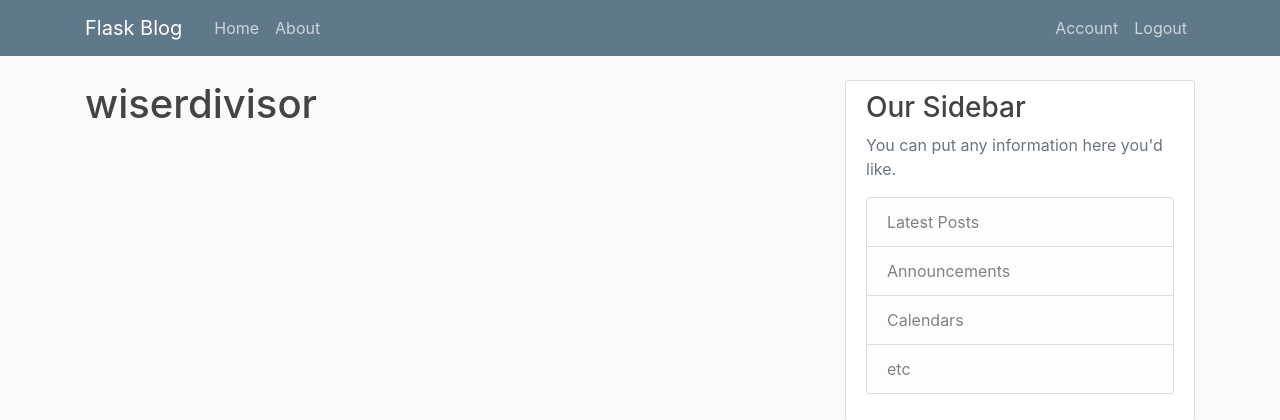
After one commit to wiserdivisor/codeblog, a Flask app: page /account in a window 1280 px wide. The commit adds this page. Shown: the top 420 px of the page. Run offline with Flask 2, Linux system fonts and the light colour scheme; a user stored in the database is signed in; some libraries are stand-ins or nearby versions.

Commit message:
commit_7

```diff
--- a/flaskblog/__init__.py
+++ b/flaskblog/__init__.py
@@ -9,6 +9,7 @@ app.config['SQLALCHEMY_DATABASE_URI'] = 'sqlite:///site.db'
 db = SQLAlchemy(app)
 bcrypt = Bcrypt()
 login_manager = LoginManager(app)
-
+login_manager.login_view = 'login'
+login_manager.login_message_category = 'info'
 
 from flaskblog import routes
--- a/flaskblog/routes.py
+++ b/flaskblog/routes.py
@@ -1,8 +1,8 @@
-from flask import render_template, url_for, flash, redirect
+from flask import render_template, url_for, flash, redirect, request
 from flaskblog import app, db, bcrypt
 from flaskblog.forms import RegistrationForm, LoginForm
 from flaskblog.models import User, Post
-from flask_login import login_user
+from flask_login import login_user, current_user, logout_user, login_required
 
 posts = [
     {
@@ -30,6 +30,8 @@ def about():
 
 @app.route("/register", methods=['GET', 'POST'])
 def register():
+    if current_user.is_authenticated:
+        return redirect(url_for('home'))
     form = RegistrationForm()
     if form.validate_on_submit():
         hashedpass = bcrypt.generate_password_hash(form.password.data).decode('utf-8')
@@ -42,12 +44,25 @@ def register():
 
 @app.route("/login", methods=['GET', 'POST'])
 def login():
+    if current_user.is_authenticated:
+        return redirect(url_for('home'))
     form = LoginForm()
     if form.validate_on_submit():
         user = User.query.filter_by(email=form.email.data).first()
         if user and bcrypt.check_password_hash(user.password, form.password.data):
             login_user(user, remember=form.remember.data)
-            return redirect(url_for('home'))
+            next_page = request.args.get('next')
+            return redirect(next_page) if next_page else redirect(url_for('home'))
         else:
             flash("Login Unsuccessful. Please check your email and password.", 'danger')
     return render_template('login.html', title='Login', form=form)
+
+@app.route("/logout")
+def logout():
+    logout_user()
+    return redirect(url_for('home'))
+
+@app.route("/account")
+@login_required
+def account():
+    return render_template('account.html', title='Account')
--- /dev/null
+++ b/flaskblog/templates/account.html
@@ -0,0 +1,4 @@
+{% extends "layout.html" %}
+{% block content %}
+    <h1>{{ current_user.username }}</h1>
+{% endblock content %}}
--- a/flaskblog/templates/layout.html
+++ b/flaskblog/templates/layout.html
@@ -33,8 +33,13 @@
             </div>
             <!-- Navbar Right Side -->
             <div class="navbar-nav">
-              <a class="nav-item nav-link" href="{{ url_for('login') }}">Login</a>
-              <a class="nav-item nav-link" href="{{ url_for('register') }}">Register</a>
+              {% if current_user.is_authenticated %}
+                <a class="nav-item nav-link" href="{{ url_for('account') }}">Account</a>
+                <a class="nav-item nav-link" href="{{ url_for('logout') }}">Logout</a>
+              {% else %}
+                <a class="nav-item nav-link" href="{{ url_for('login') }}">Login</a>
+                <a class="nav-item nav-link" href="{{ url_for('register') }}">Register</a>
+              {% endif %}
             </div>
           </div>
         </div>
```
